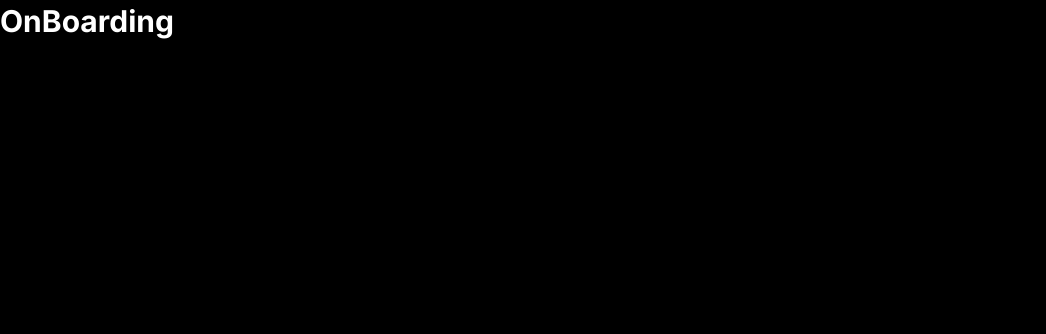
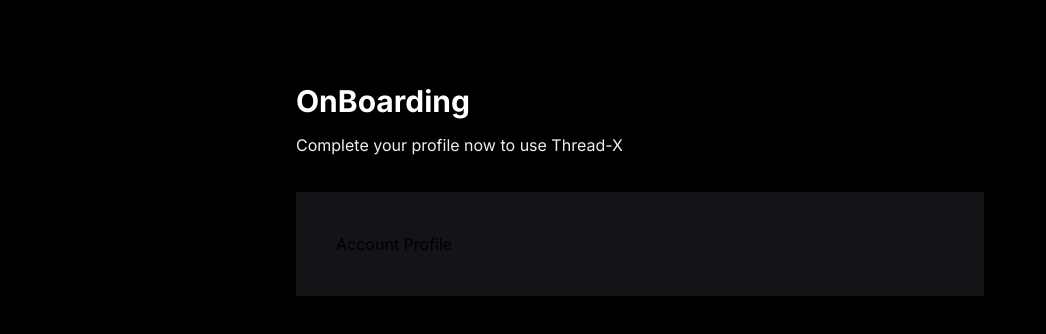
Before and after one commit to Crazyhaller/thead-x, a Next.js app: page /onboarding in a window 1280 px wide. Shown: the top 334 px of the page, without its empty margins (0-1046 px from the left). Built offline with nearby package versions, Linux system fonts and the light colour scheme; no server answers.

Commit message:
basic struc for onboarding page & accprofile form

```diff
--- a/app/(auth)/onboarding/page.tsx
+++ b/app/(auth)/onboarding/page.tsx
@@ -1,7 +1,27 @@
+import AccountProfile from "@/components/forms/AccountProfile"
+import { currentUser } from "@clerk/nextjs"
+
 async function Page(){
+    const user = await currentUser()
+
+    const userInfo ={}
+
+    const userData ={
+        id: user?.id,
+        objectId: userInfo?._id,
+        username: userInfo?.username || user?.username,
+        name: userInfo?.name || user?.firstName + " ",
+        bio: userInfo?.bio || "",
+        image: userInfo?.image || user?.imageUrl,
+    }
+
     return (
-        <main>
+        <main className="mx-auto flex max-w-3xl flex-col justify-start px-10 py-20">
             <h1 className="head-text">OnBoarding</h1>
+            <p className="mt-3 text-base-regular text-light-2">Complete your profile now to use Thread-X</p>
+            <section className="mt-9 bg-dark-2 p-10">
+                <AccountProfile user={userData} btnTitle="Continue"/>
+            </section>
         </main>
     )
 }
--- /dev/null
+++ b/components/forms/AccountProfile.tsx
@@ -0,0 +1,21 @@
+"use client"
+
+interface Props {
+    user: {
+        id: string,
+        objectId: string,
+        username: string,
+        name: string,
+        bio: string,
+        image: string,
+    },
+    btnTitle: string,
+}
+
+const AccountProfile = ({user, btnTitle}: Props) => {
+    return (
+        <div>Account Profile</div>
+    )
+}
+
+export default AccountProfile
```
